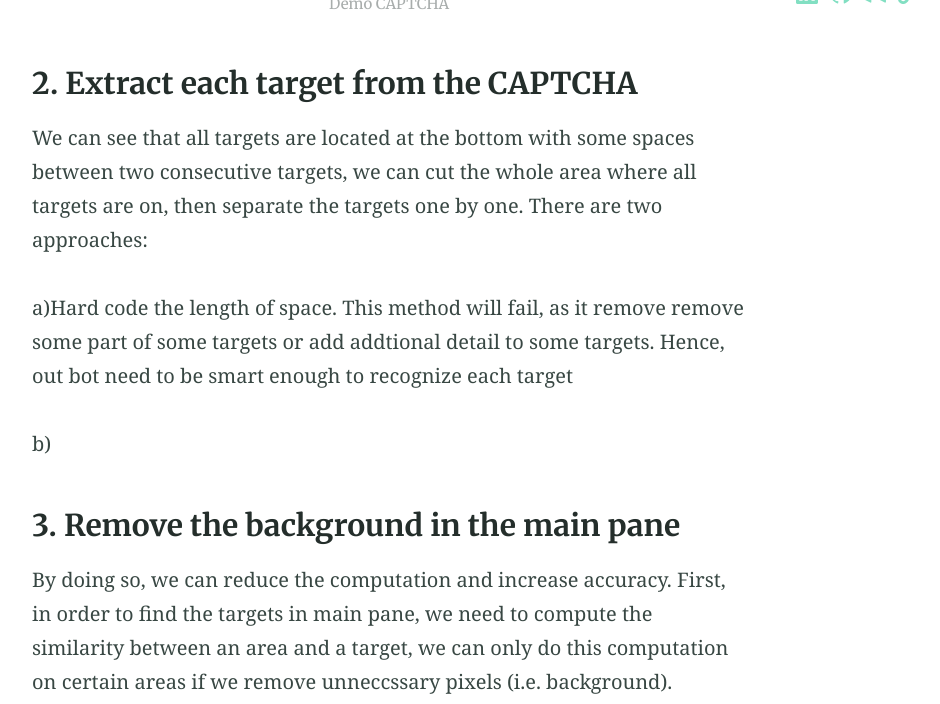
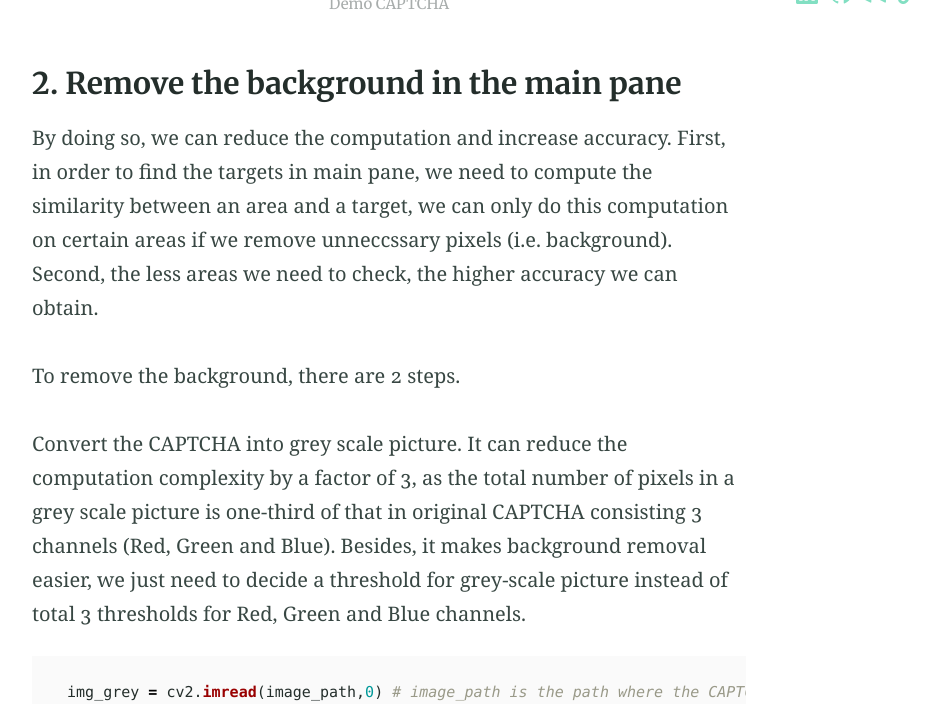
Before and after one commit to JoeHO888/JoeHo888.github.io, a Jekyll site: the page built from projects/Attempt-to-solve-Geetest-CAPTCHA.md, in a window 1280 px wide and 900 px high, scrolled down 4950 px, cut to the strip 196-900 px from the top of the window. Shown: the whole strip, without its empty margins (32-972 px from the left). Built offline with Jekyll 4.4.1, drawn with Linux system fonts in a browser that asks for light colours; our own code applies the rules of GitHub Pages for plain Markdown files; some of the changed text lies outside the part shown.

Commit message:
Update Geetest Project

````diff
--- a/projects/Attempt-to-solve-Geetest-CAPTCHA.md
+++ b/projects/Attempt-to-solve-Geetest-CAPTCHA.md
@@ -44,15 +44,7 @@ The CAPTCHA actually comes from the picture below. You can find it by searching
 {% include figure.html image="/images/Attempt-To-Solve-Geetest-CAPTCHA/download-CAPTCHA.jpg" alt="Picture for terminology explanation" caption="Search 'geetest_item_img' to obtain the geetest CAPTCHA" %}
 {% include figure.html image="/images/Attempt-To-Solve-Geetest-CAPTCHA/demo-CAPTCHA.jpg" alt="Demo CAPTCHA" caption="Demo CAPTCHA" %}
 
-### 2. Extract each target from the CAPTCHA
-
-We can see that all targets are located at the bottom with some spaces between two consecutive targets, we can cut the whole area where all targets are on, then separate the targets one by one. There are two approaches:
-
-a)Hard code the length of space. This method will fail, as it remove remove some part of some targets or add addtional detail to some targets. Hence, out bot need to be smart enough to recognize each target
-
-b)
-
-### 3. Remove the background in the main pane
+### 2. Remove the background in the main pane
 
 By doing so, we can reduce the computation and increase accuracy. First, in order to find the targets in main pane, we need to compute the similarity between an area and a target, we can only do this computation on certain areas if we remove unneccssary pixels (i.e. background). Second, the less areas we need to check, the higher accuracy we can obtain.
 
@@ -83,7 +75,7 @@ References:
 1. [https://en.wikipedia.org/wiki/Gaussian_blur](https://en.wikipedia.org/wiki/Gaussian_blur)
 2. [https://opencv-python-tutroals.readthedocs.io/en/latest/py_tutorials/py_imgproc/py_filtering/py_filtering.html](https://opencv-python-tutroals.readthedocs.io/en/latest/py_tutorials/py_imgproc/py_filtering/py_filtering.html)
 
-### 4. Locate where the icons are in the main pane
+### 3. Locate where the icons are in the main pane
 
 The basic idea is to extract the external boundary of each icon, then we can get some "critical" points of that boundary (i.e. the points can form the boundary via joining them with various straight lines.). After that, we can draw the bounding box (a.k.a rectangle) from these points by comparing these points' x and y coordinates, e.g. top left corner of the boundary box is the top left point
 
@@ -100,10 +92,10 @@ _, contours, hierarchy = cv2.findContours(pane, cv2.RETR_EXTERNAL, cv2.CHAIN_APP
 Remark:
 The boundary we are looking for is  external boundary, so that we can obtain the largest boundary box for the icon and avoid too many computation if we obtain all boundaries. A counter example is as below: https://docs.opencv.org/3.4/d9/d8b/tutorial_py_contours_hierarchy.html
 
-### 5.  Locate where the targets at the bottom
+### 4.  Locate where the targets at the bottom
 Targets are not in tidy and proper manner, so we need to detect them. We can use the method described in last step to extract them without extra image processing, as the targets are already in black while the background are in white.
 
-### 6. Calcuate the similarity for each pair of icons and targets
+### 5. Calcuate the similarity for each pair of icons and targets
 Actually, we do not only compare the similarity between each pair of icons and targets. Instead, we keep rotate the target and compare the similarity between each rotation of it and an icon, then denotate the highest similarity as the similarity of that target and icon. Why are we doing so? Because the icons and targets have different degrees of rotation, doing so can improve the accuracy.
 
   ```
@@ -124,7 +116,7 @@ cv2.matchTemplate used above is decided for object detection. Therefore, we can
 
 However, we will have low accuracy if we apply it directly. First, targets and icons in the CAPTCHA are not similar, we will have lots of false positive if we do not do some cleansing beforehand (e.g. background removal and thresholding). Second, targets and icons are in the same size, the cv2.matchTemplate can not handle this scenario. (We actually do some resizing, but it is rather trival, so we do not discuss it here)
 
-### 7. Let our bot click the icons selected.
+### 6. Let our bot click the icons selected.
 
 We use selenium to simulate a human being to click the icons one by one with random pause between two consecutive clicks.
 
````
